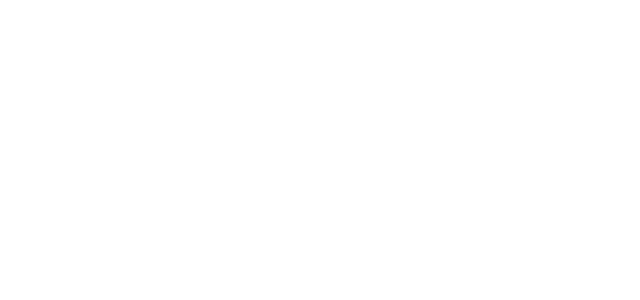
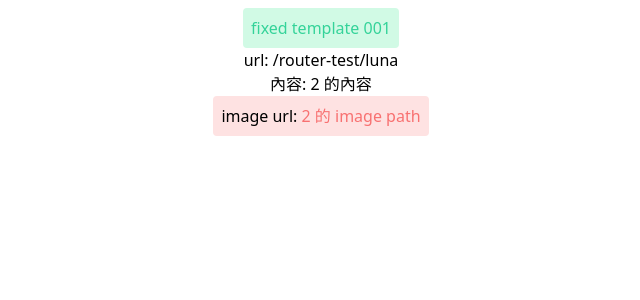
Before and after one commit to Peter-Liao-github/mini-util, a Nuxt app: page /router-test/luna in a window 1280 px wide. Before the commit this address had no page. Shown: the top 300 px of the page, without its empty margins (319-959 px from the left). Built offline with nearby package versions, Linux system fonts and the light colour scheme.

Commit message:
feat router test

```diff
--- a/pages/index.vue
+++ b/pages/index.vue
@@ -1,7 +1,7 @@
 <template lang="pug">
 .relative.w-screen.h-screen
   .content.mt-4.mx-auto.w-max
-    NuxtLink.inline-block.w-28.h-10.text-xl.text-center.text-green-500.bg-green-200.rounded.border.border-gray-500(
+    NuxtLink.inline-block.h-10.text-xl.text-center.text-green-500.bg-green-200.rounded.border.border-gray-300(
       v-for='(link, index) in links',
       :key='`link-${index}`',
       class='mx-2.5 py-1.5 px-2.5',
@@ -26,6 +26,10 @@
           name: 'SCSS',
           to: '/scss',
         },
+        {
+          name: 'Dynamic Router Test',
+          to: '/router-test',
+        },
       ],
     }
   },
--- /dev/null
+++ b/pages/router-test/DataBase.json
@@ -0,0 +1,20 @@
+[
+  {
+    "id": 1,
+    "customPath": "tango",
+    "content": "1 的內容",
+    "imgPath": "1 的 image path"
+  },
+  {
+    "id": 2,
+    "customPath": "luna",
+    "content": "2 的內容",
+    "imgPath": "2 的 image path"
+  },
+  {
+    "id": 3,
+    "customPath": "pig",
+    "content": "你這胖豬",
+    "imgPath": "肥豬宸宸的照片"
+  }
+]
--- /dev/null
+++ b/pages/router-test/_customPath.vue
@@ -0,0 +1,32 @@
+<template>
+  <div class="mt-2 flex flex-col items-center">
+    <p class="p-2 text-green-400 bg-green-100 rounded">fixed template 001</p>
+    <h1>url: {{ $route.path }}</h1>
+    <p>內容: {{ showContent.content }}</p>
+    <p class="p-2 bg-red-100 rounded">
+      image url: <span class="text-red-400">{{ showContent.imgPath }}</span>
+    </p>
+  </div>
+</template>
+
+<script>
+import itemsList from './DataBase'
+
+export default {
+  name: 'CustomPathContent',
+  data() {
+    return {
+      itemsList,
+    }
+  },
+  computed: {
+    showContent() {
+      return this.itemsList.find(
+        (e) => e.customPath === this.$route.params.customPath
+      )
+    },
+  },
+}
+</script>
+
+<style></style>
--- /dev/null
+++ b/pages/router-test/index.vue
@@ -0,0 +1,30 @@
+<template>
+  <div class="mt-2 flex flex-col items-center">
+    <h1>auto dynamic router generate</h1>
+    <nuxt-link
+      v-for="item in list"
+      :key="item.id"
+      class="block p-2 my-1 text-blue-400 bg-blue-100 rounded"
+      :to="{
+        name: 'router-test-customPath',
+        params: { customPath: item.customPath },
+      }"
+    >
+      name: {{ item.customPath }}
+    </nuxt-link>
+  </div>
+</template>
+
+<script>
+import list from './DataBase'
+
+export default {
+  data() {
+    return {
+      list,
+    }
+  },
+}
+</script>
+
+<style></style>
```
Lines whose indentation alone changed are shown as unchanged.
